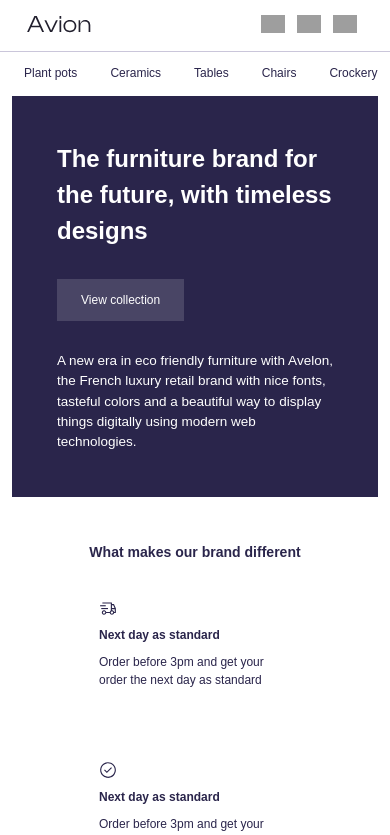
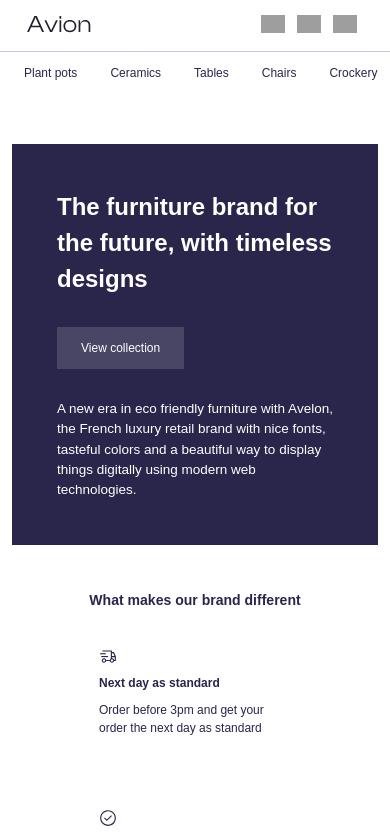
Before and after one commit to gkartsivadze/furniture_advanced, a React (Vite) app: page / in a window 390 px wide. Shown: the top 835 px of the page. Built offline with nearby package versions, Linux system fonts and the light colour scheme; grey boxes are pictures that could not be loaded; a web font is replaced by a local one.

Commit message:
fixed welcome sections top padding on mobile devices

```diff
--- a/src/home.scss
+++ b/src/home.scss
@@ -84,6 +84,7 @@
     }
     #welcome_section {
         height: auto;
+        padding-top: 12rem;
     }
     nav {
         div > * {
```
